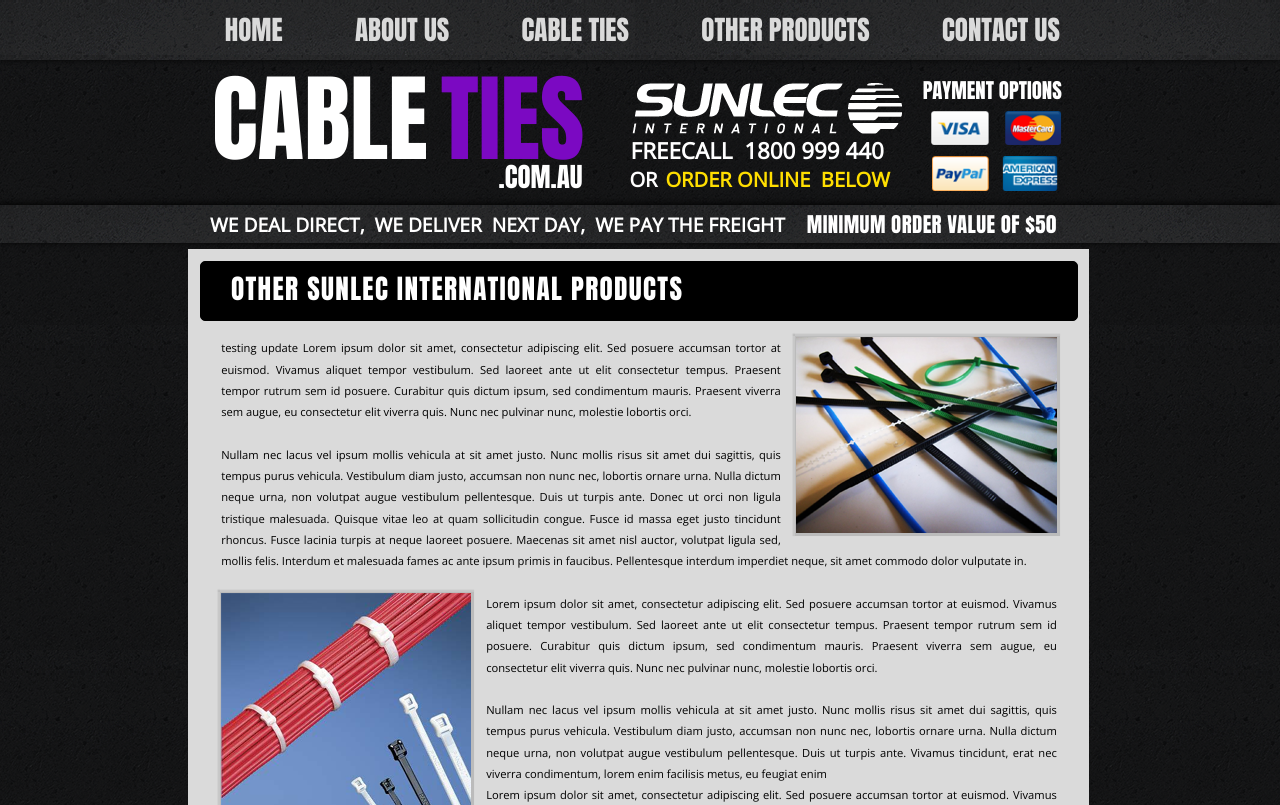
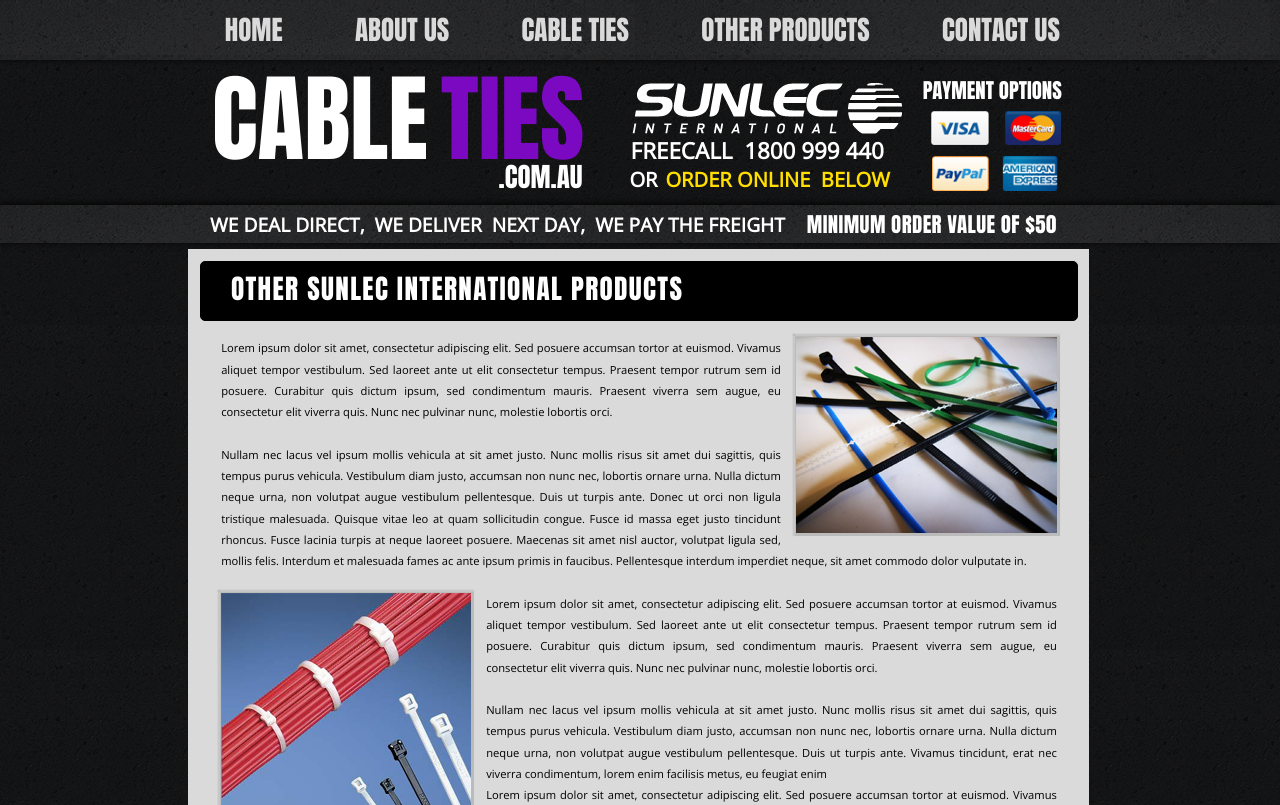
Before and after one commit to jobayerccj/PSD-to-e-commerce-website-using-PHP-Cable-, a PHP site: page /other-sunlec-products.php in a window 1280 px wide. Shown: the top 805 px of the page. Run offline with PHP 8.4, Linux system fonts and the light colour scheme; some web fonts are replaced.

Commit message:
testing text removed

```diff
--- a/other-sunlec-products.php
+++ b/other-sunlec-products.php
@@ -22,7 +22,7 @@
             	<img src="images/inner_cable1.png" alt="inner cable1" class="image_float_right" />
 
           		<div>
-          testing update Lorem ipsum dolor sit amet, consectetur adipiscing elit. Sed posuere accumsan tortor at euismod. Vivamus aliquet tempor vestibulum. Sed laoreet ante ut elit consectetur tempus. Praesent tempor rutrum sem id posuere. Curabitur quis dictum ipsum, sed condimentum mauris. Praesent viverra sem augue, eu consectetur elit viverra quis. Nunc nec pulvinar nunc, molestie lobortis orci.
+          Lorem ipsum dolor sit amet, consectetur adipiscing elit. Sed posuere accumsan tortor at euismod. Vivamus aliquet tempor vestibulum. Sed laoreet ante ut elit consectetur tempus. Praesent tempor rutrum sem id posuere. Curabitur quis dictum ipsum, sed condimentum mauris. Praesent viverra sem augue, eu consectetur elit viverra quis. Nunc nec pulvinar nunc, molestie lobortis orci.
 <br/><br/>
 Nullam nec lacus vel ipsum mollis vehicula at sit amet justo. Nunc mollis risus sit amet dui sagittis, quis tempus purus vehicula. Vestibulum diam justo, accumsan non nunc nec, lobortis ornare urna. Nulla dictum neque urna, non volutpat augue vestibulum pellentesque. Duis ut turpis ante. Donec ut orci non ligula tristique malesuada. Quisque vitae leo at quam sollicitudin congue. Fusce id massa eget justo tincidunt rhoncus. Fusce lacinia turpis at neque laoreet posuere. Maecenas sit amet nisl auctor, volutpat ligula sed, mollis felis. Interdum et malesuada fames ac ante ipsum primis in faucibus. Pellentesque interdum imperdiet neque, sit amet commodo dolor vulputate in.
 		</div>
```
